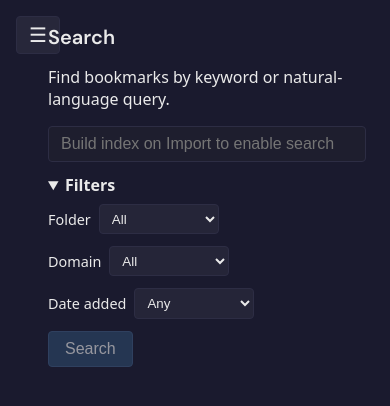
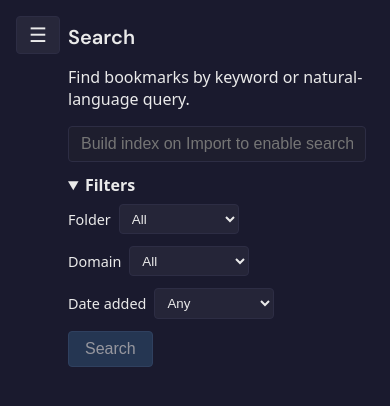
Before and after one commit to ChimdumebiNebolisa/ShelfEngine, a React (Vite) app: page / in a window 390 px wide. Shown: the top 406 px of the page. Built offline with nearby package versions, Linux system fonts and the light colour scheme.

Commit message:
Layout: sidebar padding and more space between hamburger and header on mobile

```diff
--- a/src/Layout.tsx
+++ b/src/Layout.tsx
@@ -126,7 +126,7 @@ export default function Layout({ children }: LayoutProps) {
           )}
         </nav>
       </aside>
-      <main style={{ ...styles.main, ...(isNarrow ? { paddingLeft: '3rem' } : {}) }}>{children}</main>
+      <main style={{ ...styles.main, ...(isNarrow ? { paddingLeft: '4.25rem' } : {}) }}>{children}</main>
     </div>
   );
 }
@@ -140,7 +140,7 @@ const styles: Record<string, React.CSSProperties> = {
     width: 200,
     flexShrink: 0,
     borderRight: '1px solid #2d2d44',
-    padding: '1rem 0',
+    padding: '1rem 1.5rem',
     backgroundColor: '#1a1a2e',
   },
   nav: {
```
